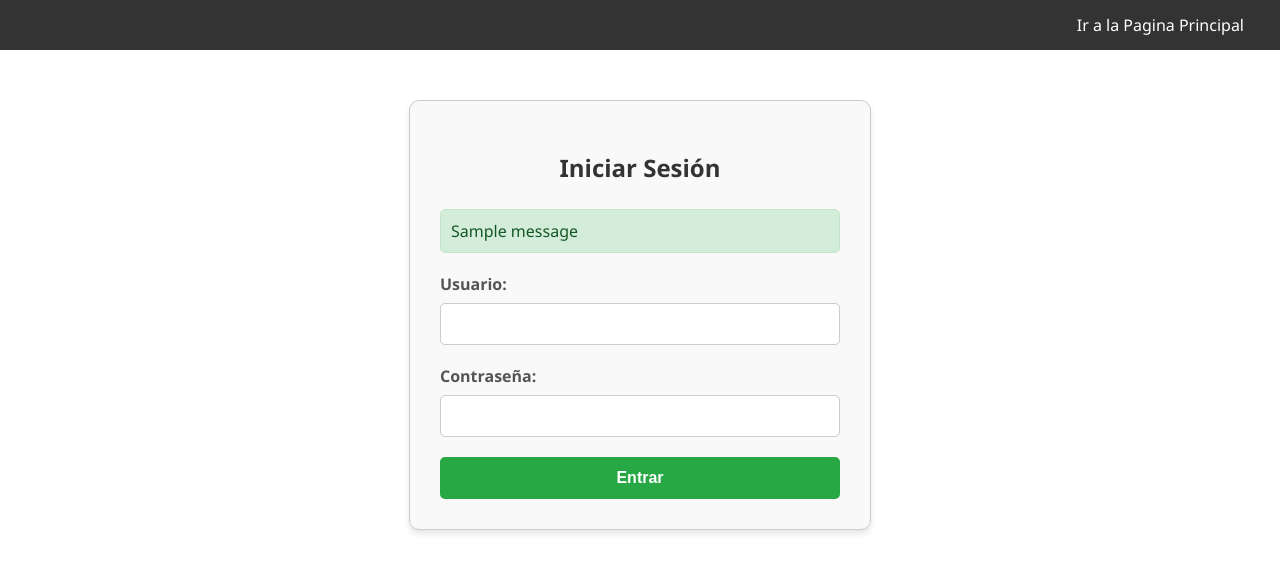
After one commit to IsaiasCollao/Ex-Semestral-gitgut, a Flask app: page /login in a window 1280 px wide. The commit adds this page. Shown: the top 573 px of the page. Run offline with Flask 3, Linux system fonts and the light colour scheme; tables that the repository leaves empty hold one stand-in row (values such as "Sample post"); one stand-in notice (Sample message) is shown.

Commit message:
Añadir sistema de login y estilos CSS mejorados

```diff
--- a/src/app.py
+++ b/src/app.py
@@ -1,9 +1,12 @@
 import sqlite3
-from flask import Flask, request, render_template
-
-
+from flask import Flask, request, render_template, redirect, url_for, session, flash
+from login import login_bp  # Importar el Blueprint de login
 
 app = Flask(__name__)
+app.secret_key = 'tu_clave_secreta_aqui'  # Necesario para manejar sesiones
+
+# Registrar el Blueprint de login
+app.register_blueprint(login_bp)
 
 @app.route('/')
 def inicio():
@@ -24,6 +27,7 @@ def agregar_compra():
 
     conn = sqlite3.connect('database/mi_base_de_datos.db')
     cursor = conn.cursor()
+
     # Insertar cliente
     cursor.execute("INSERT INTO cliente (nombre, email, direccion, empresa) VALUES (?, ?, ?, ?)",
                    (nombre, email, direccion, ""))
@@ -32,105 +36,47 @@ def agregar_compra():
                    (producto, cantidad, precio))
     conn.commit()
     conn.close()
+
     mensaje = "¡Compra agregada correctamente!"
     return render_template('formulario.html', mensaje=mensaje)
 
-if __name__ == '__main__':
-    app.run(debug=True)
-
-
-
-# Conectar (si no existe, se crea la base de datos)
-conn = sqlite3.connect('database/mi_base_de_datos.db')
-
-
-# Crear un cursor para ejecutar comandos SQL
-cursor = conn.cursor()
-
-
-# Crear una tabla (si no existe)
-cursor.execute('''
-CREATE TABLE IF NOT EXISTS ordencompra (
-    id INTEGER PRIMARY KEY AUTOINCREMENT,
-    producto TEXT NOT NULL,
-    cantidad TEXT NOT NULL,
-    precio INTEGER,
-    fecha_registro TIMESTAMP DEFAULT CURRENT_TIMESTAMP
-)
-''')
-
-cursor.execute('''
-CREATE TABLE IF NOT EXISTS usuarios (
-    id INTEGER PRIMARY KEY AUTOINCREMENT,
-    nombre TEXT NOT NULL,
-    contraseña TEXT NOT NULL
-)
-''')
-
-cursor.execute('''
-CREATE TABLE IF NOT EXISTS cliente (
-    id INTEGER PRIMARY KEY AUTOINCREMENT,
-    nombre TEXT NOT NULL,
-    email TEXT NOT NULL,
-    direccion,
-    empresa TEXT NOT NULL
-)
-''')
-
-
-# Confirmar los cambios
-conn.commit()
-
-# Cerrar la conexión a la base de datos
-conn.close()
-
-
-
-# Crear usuario
-def crear_usuario(nombre, email):
-    conn = sqlite3.connect('mi_base_de_datos.db')
+def crear_base_datos():
+    """Función para crear las tablas de la base de datos"""
+    conn = sqlite3.connect('database/mi_base_de_datos.db')
     cursor = conn.cursor()
 
-    try:
-        cursor.execute("INSERT INTO usuarios (nombre, email) VALUES (?, ?)", (nombre, email))
-        conn.commit()
-        print("Usuario creado correctamente.")
-    except sqlite3.IntegrityError:
-        print("El email ya está registrado.")
-    finally:
-        conn.close()
+    cursor.execute('''
+    CREATE TABLE IF NOT EXISTS ordencompra (
+        id INTEGER PRIMARY KEY AUTOINCREMENT,
+        producto TEXT NOT NULL,
+        cantidad TEXT NOT NULL,
+        precio INTEGER,
+        fecha_registro TIMESTAMP DEFAULT CURRENT_TIMESTAMP
+    )
+    ''')
 
-# Leer todos los usuarios
-def obtener_usuarios():
-    conn = sqlite3.connect('mi_base_de_datos.db')
-    cursor = conn.cursor()
+    cursor.execute('''
+    CREATE TABLE IF NOT EXISTS usuarios (
+        id INTEGER PRIMARY KEY AUTOINCREMENT,
+        nombre TEXT NOT NULL,
+        contraseña TEXT NOT NULL
+    )
+    ''')
 
-    cursor.execute("SELECT * FROM usuarios")
-    usuarios = cursor.fetchall()
+    cursor.execute('''
+    CREATE TABLE IF NOT EXISTS cliente (
+        id INTEGER PRIMARY KEY AUTOINCREMENT,
+        nombre TEXT NOT NULL,
+        email TEXT NOT NULL,
+        direccion TEXT,
+        empresa TEXT
+    )
+    ''')
 
+    conn.commit()
     conn.close()
 
-    return usuarios
-
-# Actualizar usuario
-def actualizar_usuario(id_usuario, nuevo_nombre, nuevo_email):
-    conn = sqlite3.connect('mi_base_de_datos.db')
-    cursor = conn.cursor()
-
-    cursor.execute("UPDATE usuarios SET nombre = ?, email = ? WHERE id = ?",
-                   (nuevo_nombre, nuevo_email, id_usuario))
-    conn.commit()
-
-    conn.close()
-    print("Usuario actualizado correctamente.")
-
-# Eliminar usuario
-def eliminar_usuario(id_usuario):
-    conn = sqlite3.connect('mi_base_de_datos.db')
-    cursor = conn.cursor()
-
-    cursor.execute("DELETE FROM usuarios WHERE id = ?", (id_usuario,))
-    conn.commit()
-
-    conn.close()
-    print("Usuario eliminado correctamente.")
+if __name__ == '__main__':
+    # Crear base de datos y tablas al iniciar la aplicación
+    crear_base_datos()
+    app.run(debug=True)
--- a/src/login.py
+++ b/src/login.py
@@ -0,0 +1,41 @@
+from flask import Blueprint, request, render_template, redirect, url_for, session, flash
+
+# Crear el Blueprint para login
+login_bp = Blueprint('login', __name__)
+
+# Usuarios simulados (normalmente usarías una base de datos)
+usuarios = {
+    'usuario1': 'password1',
+    'usuario2': 'password2'
+}
+
+
+@login_bp.route('/logout')
+def logout():
+    session.pop('usuario', None)
+    flash('Has cerrado sesión', 'info')
+    return redirect(url_for('login.login'))
+
+
+@login_bp.route('/login', methods=['GET', 'POST'])
+def login():
+    if request.method == 'POST':
+        usuario = request.form['usuario']
+        password = request.form['password']
+
+        if usuario in usuarios and usuarios[usuario] == password:
+            session['usuario'] = usuario
+            flash('¡Has iniciado sesión correctamente!', 'success')
+            return redirect(url_for('inicio'))
+        else:
+            flash('Usuario o contraseña incorrectos', 'error')
+
+    return render_template('login.html')
+
+@login_bp.route('/protected')
+def protected():
+    if 'usuario' not in session:
+        flash('Debes iniciar sesión para acceder a esta página', 'error')
+        return redirect(url_for('login.login'))
+
+    return f"¡Bienvenido a la página protegida, {session['usuario']}!"
--- a/src/static/styles.css
+++ b/src/static/styles.css
@@ -1,3 +1,52 @@
+/* Estilos generales */
+body {
+    margin: 0;
+    font-family: 'Segoe UI', Tahoma, Geneva, Verdana, sans-serif;
+}
+
+/* Navbar */
+.navbar {
+    background-color: #333;
+    overflow: hidden;
+    display: flex;
+    justify-content: flex-end;
+    align-items: center;
+    padding: 0 20px;
+}
+
+.navbar a {
+    display: block;
+    color: white;
+    text-align: center;
+    padding: 14px 16px;
+    text-decoration: none;
+}
+
+.navbar a:hover {
+    background-color: #ddd;
+    color: black;
+}
+
+.user-mensaje {
+    background-color: transparent;
+    color: #ffffff;
+    padding: 15px 20px;
+    margin: 0;
+    font-size: 1.2rem;
+    font-weight: 500;
+    border: none;
+    box-shadow: none;
+    text-align: right;
+    font-family: inherit;
+    white-space: nowrap;
+}
+
+.user-mensaje:hover {
+    color: #007bff;
+    transition: color 0.3s ease;
+}
+
+/* Formularios generales */
 .formulario {
     max-width: 600px;
     margin: auto;
@@ -24,6 +73,7 @@
     margin-bottom: 20px;
     border: 1px solid #ccc;
     border-radius: 5px;
+    box-sizing: border-box;
 }
 
 .formulario button {
@@ -41,25 +91,106 @@
     background-color: #218838;
 }
 
-.navbar {
-    background-color: #333;
-    overflow: hidden;
+/* Login específico */
+.login-container {
+    max-width: 400px;
+    margin: 50px auto;
+    padding: 30px;
+    border: 1px solid #ccc;
+    border-radius: 10px;
+    background-color: #f9f9f9;
+    box-shadow: 0 4px 6px rgba(0, 0, 0, 0.1);
 }
 
-.navbar a {
-    float: left;
-    display: block;
-    color: white;
+.login-container h2 {
     text-align: center;
-    padding: 14px 16px;
-    text-decoration: none;
+    margin-bottom: 25px;
+    color: #333;
 }
 
-.navbar a:hover {
-    background-color: #ddd;
-    color: black;
+.login-form {
+    width: 100%;
 }
 
+.login-form label {
+    display: block;
+    margin-bottom: 8px;
+    font-weight: bold;
+    color: #555;
+}
+
+.login-form input[type="text"],
+.login-form input[type="password"] {
+    width: 100%;
+    padding: 12px;
+    margin-bottom: 20px;
+    border: 1px solid #ccc;
+    border-radius: 5px;
+    font-size: 14px;
+    box-sizing: border-box;
+}
+
+.login-form input[type="text"]:focus,
+.login-form input[type="password"]:focus {
+    border-color: #28a745;
+    outline: none;
+    box-shadow: 0 0 5px rgba(40, 167, 69, 0.3);
+}
+
+.login-form input[type="submit"] {
+    width: 100%;
+    padding: 12px;
+    background-color: #28a745;
+    color: white;
+    border: none;
+    border-radius: 5px;
+    font-size: 16px;
+    cursor: pointer;
+    font-weight: bold;
+}
+
+.titulo1{
+    text-align: center;
+    margin-bottom: 20px;
+    color: #333;
+}
+
+.login-form input[type="submit"]:hover {
+    background-color: #218838;
+}
+
+/* Mensajes flash */
+.flash-messages {
+    list-style: none;
+    padding: 0;
+    margin-bottom: 20px;
+}
+
+.flash-messages li {
+    padding: 10px;
+    border-radius: 5px;
+    margin-bottom: 10px;
+}
+
+.flash-error {
+    background-color: #f8d7da;
+    color: #721c24;
+    border: 1px solid #f5c6cb;
+}
+
+.flash-success {
+    background-color: #d4edda;
+    color: #155724;
+    border: 1px solid #c3e6cb;
+}
+
+.flash-info {
+    background-color: #d1ecf1;
+    color: #0c5460;
+    border: 1px solid #bee5eb;
+}
+
+/* Alertas */
 .alerta {
     background: #d4edda;
     color: #155724;
--- /dev/null
+++ b/src/templates/login.html
@@ -0,0 +1,37 @@
+<!DOCTYPE html>
+<html lang="en">
+<head>
+    <meta charset="UTF-8">
+    <meta name="viewport" content="width=device-width, initial-scale=1.0">
+    <title>Login</title>
+    <link rel="stylesheet" href="{{ url_for('static', filename='styles.css') }}">
+</head>
+<body>
+<nav class="navbar">
+   <a href="{{ url_for('inicio') }}">Ir a la Pagina Principal</a>
+</nav>
+    <div class="login-container">
+        <h2>Iniciar Sesión</h2>
+
+        {% with messages = get_flashed_messages(with_categories=true) %}
+          {% if messages %}
+            <ul class="flash-messages">
+              {% for category, message in messages %}
+                <li class="flash-{{ category }}">{{ message }}</li>
+              {% endfor %}
+            </ul>
+          {% endif %}
+        {% endwith %}
+
+        <form class="login-form" method="post">
+            <label for="usuario">Usuario:</label>
+            <input type="text" id="usuario" name="usuario" required>
+
+            <label for="password">Contraseña:</label>
+            <input type="password" id="password" name="password" required>
+
+            <input type="submit" value="Entrar">
+        </form>
+    </div>
+</body>
+</html>
```
Also changed, not shown: src/templates/formulario.html (+7 -2 lines), src/templates/home.html (added, +16 -0 lines), src/templates/principal.html (+9 -3 lines), README.md, database/mi_base_de_datos.db (deleted), src/database/mi_base_de_datos.db (added).
